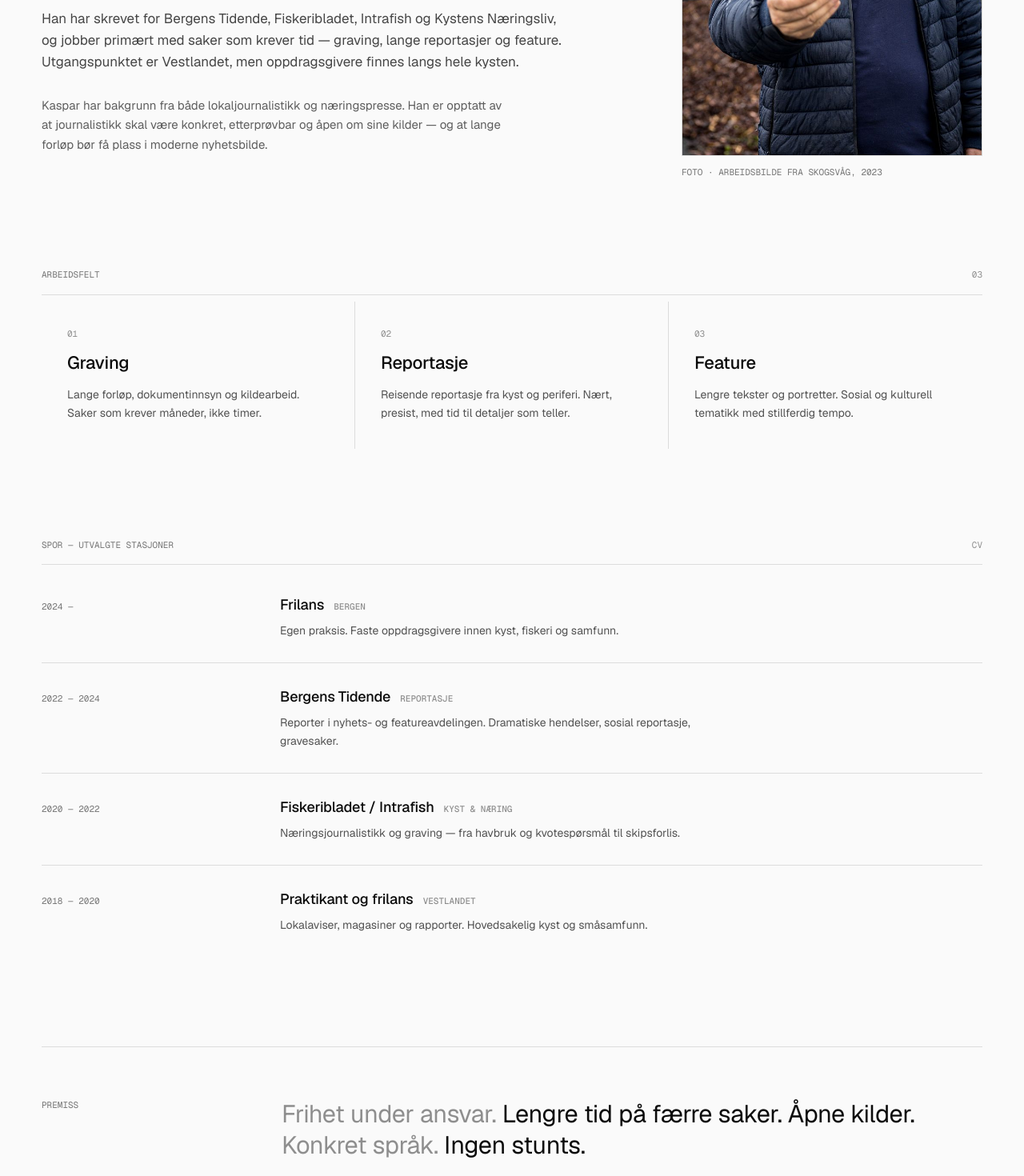
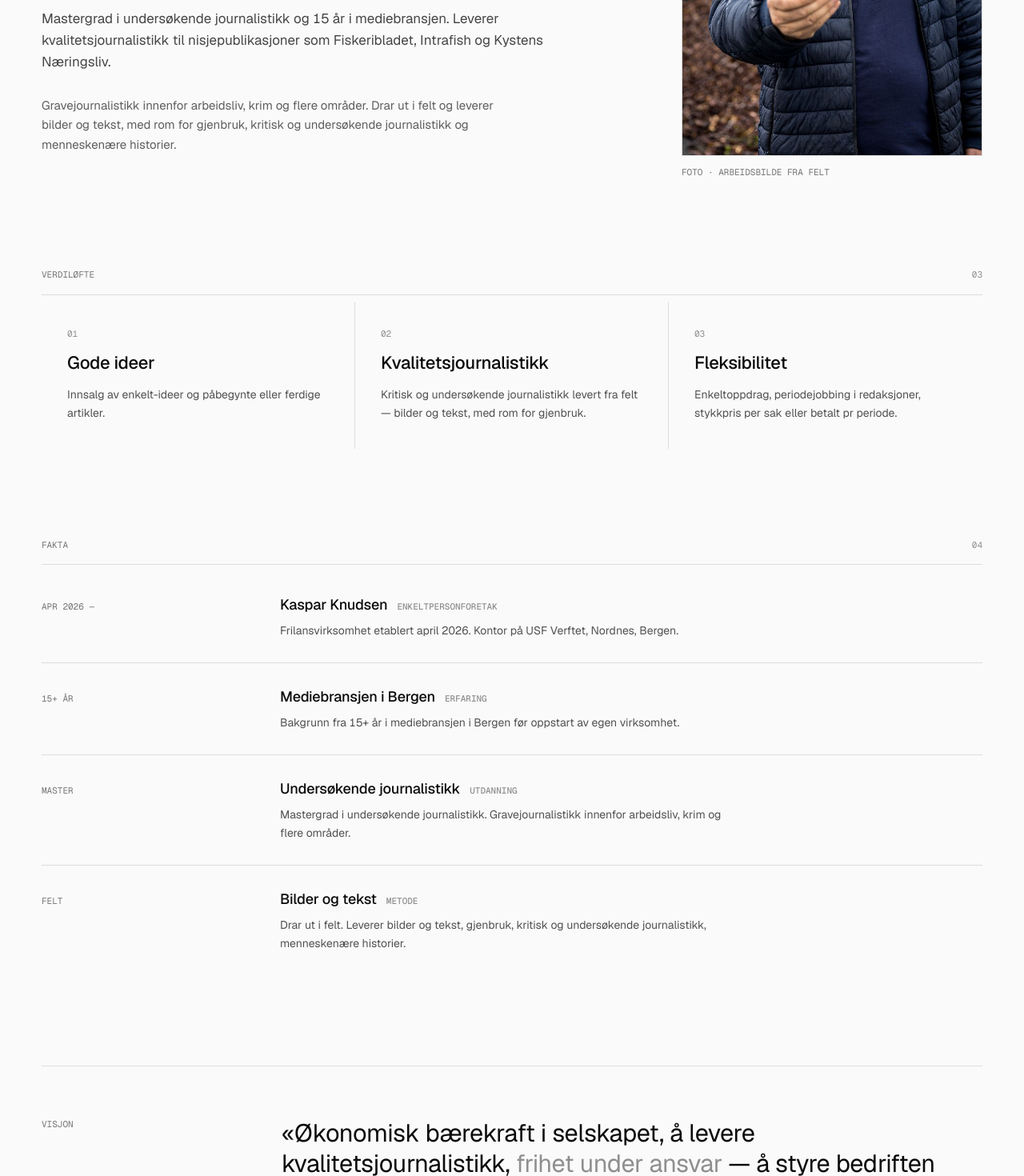
Before and after one commit to shauge2206/kaspar-frilans, a Next.js app: page /om in a window 1280 px wide. Shown: the part 500-1970 px from the top of the page at 80% size. Built offline with nearby package versions, Linux system fonts and the light colour scheme.

Commit message:
Sweep invented Kaspar-voice copy; replace with business-plan facts

```diff
--- a/src/app/kontakt/page.tsx
+++ b/src/app/kontakt/page.tsx
@@ -16,7 +16,7 @@ export default function KontaktPage() {
           <span aria-hidden className="inline-block h-px w-8 bg-ink/40" />
           <span>Kontakt</span>
           <span aria-hidden className="dot-divider" />
-          <span>Bergen — Vestland</span>
+          <span>USF Verftet — Bergen</span>
         </div>
 
         <div className="mt-10 grid grid-cols-12 gap-6">
@@ -32,13 +32,8 @@ export default function KontaktPage() {
                 as="p"
                 className="max-w-[56ch] text-[17px] leading-[1.6] text-ink/75"
               >
-                Skriv noen linjer om hva saken handler om — gjerne med
-                bakgrunn, frist og hvilken publikasjon den eventuelt er
-                tiltenkt. Svar vanligvis innen et par dager.
-              </RevealItem>
-              <RevealItem className="font-mono text-[12px] uppercase tracking-[0.18em] text-ink/70">
-                For tips som krever fortrolighet — bruk Signal:{" "}
-                <span className="text-ink">+47 920 00 000</span>
+                Ta kontakt om enkelt-ideer, påbegynte eller ferdige
+                artikler, enkeltoppdrag eller periodejobbing i redaksjoner.
               </RevealItem>
             </RevealGroup>
           </div>
@@ -57,28 +52,16 @@ export default function KontaktPage() {
                     </a>
                   </dd>
                 </div>
-                <div>
-                  <dt>Telefon</dt>
-                  <dd className="mt-1 tabular text-[14px] tracking-normal text-ink">
-                    +47 920 00 000
+                <div className="col-span-2">
+                  <dt>Adresse</dt>
+                  <dd className="mt-1 text-[14px] tracking-normal text-ink">
+                    USF Verftet, Nordnes, Bergen
                   </dd>
                 </div>
-                <div>
-                  <dt>Signal</dt>
-                  <dd className="mt-1 tabular text-[14px] tracking-normal text-ink">
-                    +47 920 00 000
-                  </dd>
-                </div>
-                <div>
-                  <dt>Org.nr</dt>
-                  <dd className="mt-1 tabular text-[14px] tracking-normal text-ink">
-                    928 482 731
-                  </dd>
-                </div>
-                <div>
-                  <dt>Adresse</dt>
+                <div className="col-span-2">
+                  <dt>Foretak</dt>
                   <dd className="mt-1 text-[14px] tracking-normal text-ink">
-                    Bergen, NO
+                    Enkeltpersonforetak
                   </dd>
                 </div>
               </dl>
@@ -113,20 +96,20 @@ export default function KontaktPage() {
           </div>
           <div className="col-span-12 sm:col-span-9">
             <FaqItem
-              q="Tar du oppdrag utenfor Vestlandet?"
-              a="Ja — kysten er hovedfeltet, men jeg reiser gjerne for oppdrag som passer profilen."
+              q="Hva slags oppdrag tar du?"
+              a="Innsalg av enkelt-ideer, innsalg av påbegynte eller ferdige artikler, enkeltoppdrag og periodejobbing i redaksjoner."
             />
             <FaqItem
-              q="Hvilke formater jobber du i?"
-              a="Tekst først. Av og til lyd og foto i kombinasjon — alltid i samarbeid med foto- og lydprodusenter."
+              q="Hva er fagfeltet?"
+              a="Gravejournalistikk innenfor arbeidsliv, krim og flere områder. Mastergrad i undersøkende journalistikk."
             />
             <FaqItem
-              q="Hvordan håndterer du fortrolige kilder?"
-              a="Pressetisk kildevern står over alt annet. Sensitive tips bør sendes via Signal."
+              q="Hvilke publikasjoner leverer du til?"
+              a="Nisjepublikasjoner som Fiskeribladet, Intrafish og Kystens Næringsliv."
             />
             <FaqItem
               q="Pris?"
-              a="Avtales per oppdrag. Faktura via egen virksomhet."
+              a="Stykkpris per sak og betalt pr periode."
             />
           </div>
         </div>
--- a/src/app/layout.tsx
+++ b/src/app/layout.tsx
@@ -24,13 +24,13 @@ export const metadata: Metadata = {
     template: "%s · Kaspar Knudsen",
   },
   description:
-    "Frilansjournalist i Bergen. Gravesaker, reportasje og feature — med fokus på kyst, fiskeri og samfunn.",
+    "Frilansjournalist i Bergen med base på USF Verftet. Mastergrad i undersøkende journalistikk. Leverer til Fiskeribladet, Intrafish og Kystens Næringsliv.",
   applicationName: "Kaspar Knudsen",
   authors: [{ name: "Kaspar Knudsen" }],
   openGraph: {
     title: "Kaspar Knudsen — Frilansjournalist",
     description:
-      "Frilansjournalist i Bergen. Gravesaker, reportasje og feature.",
+      "Frilansjournalist i Bergen. Mastergrad i undersøkende journalistikk.",
     locale: "nb_NO",
     type: "website",
   },
--- a/src/app/om/page.tsx
+++ b/src/app/om/page.tsx
@@ -6,51 +6,51 @@ import { TransitionLink } from "@/components/TransitionLink";
 export const metadata: Metadata = {
   title: "Om",
   description:
-    "Om Kaspar Knudsen — frilansjournalist i Bergen med fokus på kyst, fiskeri og samfunn.",
+    "Om Kaspar Knudsen — frilansjournalist i Bergen. Mastergrad i undersøkende journalistikk og 15 år i mediebransjen.",
 };
 
-const TIMELINE = [
+const FAKTA = [
   {
-    year: "2024 —",
-    label: "Frilans",
-    place: "Bergen",
-    body: "Egen praksis. Faste oppdragsgivere innen kyst, fiskeri og samfunn.",
+    year: "Apr 2026 —",
+    label: "Kaspar Knudsen",
+    place: "Enkeltpersonforetak",
+    body: "Frilansvirksomhet etablert april 2026. Kontor på USF Verftet, Nordnes, Bergen.",
   },
   {
-    year: "2022 — 2024",
-    label: "Bergens Tidende",
-    place: "Reportasje",
-    body: "Reporter i nyhets- og featureavdelingen. Dramatiske hendelser, sosial reportasje, gravesaker.",
+    year: "15+ år",
+    label: "Mediebransjen i Bergen",
+    place: "Erfaring",
+    body: "Bakgrunn fra 15+ år i mediebransjen i Bergen før oppstart av egen virksomhet.",
   },
   {
-    year: "2020 — 2022",
-    label: "Fiskeribladet / Intrafish",
-    place: "Kyst & næring",
-    body: "Næringsjournalistikk og graving — fra havbruk og kvotespørsmål til skipsforlis.",
+    year: "Master",
+    label: "Undersøkende journalistikk",
+    place: "Utdanning",
+    body: "Mastergrad i undersøkende journalistikk. Gravejournalistikk innenfor arbeidsliv, krim og flere områder.",
   },
   {
-    year: "2018 — 2020",
-    label: "Praktikant og frilans",
-    place: "Vestlandet",
-    body: "Lokalaviser, magasiner og rapporter. Hovedsakelig kyst og småsamfunn.",
+    year: "Felt",
+    label: "Bilder og tekst",
+    place: "Metode",
+    body: "Drar ut i felt. Leverer bilder og tekst, gjenbruk, kritisk og undersøkende journalistikk, menneskenære historier.",
   },
 ];
 
 const FOKUS = [
   {
     n: "01",
-    title: "Graving",
-    body: "Lange forløp, dokumentinnsyn og kildearbeid. Saker som krever måneder, ikke timer.",
+    title: "Gode ideer",
+    body: "Innsalg av enkelt-ideer og påbegynte eller ferdige artikler.",
   },
   {
     n: "02",
-    title: "Reportasje",
-    body: "Reisende reportasje fra kyst og periferi. Nært, presist, med tid til detaljer som teller.",
+    title: "Kvalitetsjournalistikk",
+    body: "Kritisk og undersøkende journalistikk levert fra felt — bilder og tekst, med rom for gjenbruk.",
   },
   {
     n: "03",
-    title: "Feature",
-    body: "Lengre tekster og portretter. Sosial og kulturell tematikk med stillferdig tempo.",
+    title: "Fleksibilitet",
+    body: "Enkeltoppdrag, periodejobbing i redaksjoner, stykkpris per sak eller betalt pr periode.",
   },
 ];
 
@@ -62,7 +62,7 @@ export default function OmPage() {
           <span aria-hidden className="inline-block h-px w-8 bg-ink/40" />
           <span>Profil</span>
           <span aria-hidden className="dot-divider" />
-          <span className="tabular">Etabl. 2018</span>
+          <span className="tabular">Etabl. april 2026</span>
         </div>
 
         <div className="mt-10 grid grid-cols-12 gap-6">
@@ -72,26 +72,26 @@ export default function OmPage() {
                 as="h1"
                 className="text-[clamp(2.4rem,6vw,4.6rem)] font-medium leading-[0.98] tracking-[-0.03em]"
               >
-                Kaspar Knudsen er en frilansjournalist basert i Bergen,
-                med kysten som arbeidsfelt.
+                Kaspar Knudsen er frilansjournalist i Bergen
+                med kontor på USF Verftet, Nordnes.
               </RevealItem>
               <RevealItem
                 as="p"
                 className="max-w-[58ch] text-[17px] leading-[1.6] text-ink/75"
               >
-                Han har skrevet for Bergens Tidende, Fiskeribladet, Intrafish
-                og Kystens Næringsliv, og jobber primært med saker som krever
-                tid — graving, lange reportasjer og feature. Utgangspunktet er
-                Vestlandet, men oppdragsgivere finnes langs hele kysten.
+                Mastergrad i undersøkende journalistikk og 15 år i
+                mediebransjen. Leverer kvalitetsjournalistikk til
+                nisjepublikasjoner som Fiskeribladet, Intrafish og Kystens
+                Næringsliv.
               </RevealItem>
               <RevealItem
                 as="p"
                 className="max-w-[58ch] text-[15px] leading-[1.65] text-ink/65"
               >
-                Kaspar har bakgrunn fra både lokaljournalistikk og
-                næringspresse. Han er opptatt av at journalistikk skal være
-                konkret, etterprøvbar og åpen om sine kilder — og at lange
-                forløp bør få plass i moderne nyhetsbilde.
+                Gravejournalistikk innenfor arbeidsliv, krim og flere
+                områder. Drar ut i felt og leverer bilder og tekst, med rom
+                for gjenbruk, kritisk og undersøkende journalistikk og
+                menneskenære historier.
               </RevealItem>
             </RevealGroup>
           </div>
@@ -108,7 +108,7 @@ export default function OmPage() {
                 />
               </div>
               <p className="mt-3 font-mono text-[11px] uppercase tracking-[0.16em] text-ink/55">
-                Foto · arbeidsbilde fra Skogsvåg, 2023
+                Foto · arbeidsbilde fra felt
               </p>
             </FadeIn>
           </div>
@@ -119,7 +119,7 @@ export default function OmPage() {
       <section className="mx-auto mt-28 max-w-[1240px] px-5 sm:px-8">
         <div className="flex items-center justify-between border-b border-hairline pb-4">
           <h2 className="font-mono text-[11px] uppercase tracking-[0.22em] text-ink/55">
-            Arbeidsfelt
+            Verdiløfte
           </h2>
           <span className="font-mono text-[11px] tabular uppercase tracking-[0.16em] text-ink/45">
             03
@@ -142,19 +142,19 @@ export default function OmPage() {
         </div>
       </section>
 
-      {/* timeline */}
+      {/* fakta */}
       <section className="mx-auto mt-28 max-w-[1240px] px-5 sm:px-8">
         <div className="flex items-center justify-between border-b border-hairline pb-4">
           <h2 className="font-mono text-[11px] uppercase tracking-[0.22em] text-ink/55">
-            Spor — utvalgte stasjoner
+            Fakta
           </h2>
           <span className="font-mono text-[11px] tabular uppercase tracking-[0.16em] text-ink/45">
-            CV
+            04
           </span>
         </div>
 
         <ol className="mt-2 divide-y divide-hairline">
-          {TIMELINE.map((t) => (
+          {FAKTA.map((t) => (
             <li key={t.year} className="grid grid-cols-12 items-baseline gap-4 py-7">
               <span className="col-span-12 font-mono text-[11px] tabular uppercase tracking-[0.16em] text-ink/55 sm:col-span-3">
                 {t.year}
@@ -181,15 +181,15 @@ export default function OmPage() {
           <div className="grid grid-cols-12 gap-6 border-y border-hairline py-16">
             <div className="col-span-12 sm:col-span-3">
               <p className="font-mono text-[11px] uppercase tracking-[0.22em] text-ink/55">
-                Premiss
+                Visjon
               </p>
             </div>
             <div className="col-span-12 sm:col-span-9">
               <p className="text-[clamp(1.4rem,2.4vw,2rem)] leading-[1.25] tracking-[-0.012em]">
-                <span className="text-ink/45">Frihet under ansvar.</span>{" "}
-                Lengre tid på færre saker. Åpne kilder.{" "}
-                <span className="text-ink/45">Konkret språk.</span>{" "}
-                Ingen stunts.
+                «Økonomisk bærekraft i selskapet, å levere
+                kvalitetsjournalistikk,{" "}
+                <span className="text-ink/45">frihet under ansvar</span> — å
+                styre bedriften selv»
               </p>
             </div>
           </div>
--- a/src/app/page.tsx
+++ b/src/app/page.tsx
@@ -16,9 +16,9 @@ export default function Home() {
         <div className="mx-auto grid max-w-[1240px] grid-cols-12 gap-6 px-5 pb-16 pt-12 sm:px-8 sm:pt-20">
           <div className="col-span-12 flex items-center gap-3 font-mono text-[11px] uppercase tracking-[0.22em] text-ink/55">
             <span aria-hidden className="inline-block h-px w-8 bg-ink/40" />
-            <span className="tabular">N 60° 23′ — Bergen, NO</span>
+            <span className="tabular">USF Verftet — Nordnes, Bergen</span>
             <span aria-hidden className="dot-divider" />
-            <span>Frilansjournalist siden 2018</span>
+            <span>Frilansjournalist</span>
           </div>
 
           <div className="col-span-12 mt-8 sm:col-span-9">
@@ -29,16 +29,15 @@ export default function Home() {
               >
                 Kaspar Knudsen.
                 <br />
-                <span className="text-ink/45">Reporter med kystlinje.</span>
+                <span className="text-ink/45">Frilansjournalist i Bergen.</span>
               </RevealItem>
               <RevealItem
                 as="p"
                 className="max-w-[44ch] text-[17px] leading-[1.55] text-ink/75"
               >
-                Gravesaker, reportasje og feature — med utgangspunkt i kyst,
-                fiskeri og samfunnsforhold. Skriver fast for Fiskeribladet,
-                Intrafish og Kystens Næringsliv, og jobber prosjektbasert med
-                publikasjoner som Bergens Tidende.
+                Frilansjournalist med base på USF Verftet, Bergen. Mastergrad
+                i undersøkende journalistikk. Leverer til Fiskeribladet,
+                Intrafish og Kystens Næringsliv.
               </RevealItem>
 
               <RevealItem className="flex flex-wrap items-center gap-3 pt-2">
@@ -69,19 +68,16 @@ export default function Home() {
             <FadeIn delay={0.15}>
               <dl className="space-y-5 border-l border-hairline pl-4 font-mono text-[11px] uppercase tracking-[0.16em] text-ink/55">
                 <div>
-                  <dt>Område</dt>
-                  <dd className="mt-1 text-ink">Kyst · Fiskeri · Samfunn</dd>
+                  <dt>Fagfelt</dt>
+                  <dd className="mt-1 text-ink">Undersøkende journalistikk</dd>
                 </div>
                 <div>
-                  <dt>Sjanger</dt>
-                  <dd className="mt-1 text-ink">Graving · Reportasje · Feature</dd>
+                  <dt>Utdanning</dt>
+                  <dd className="mt-1 text-ink">Mastergrad</dd>
                 </div>
                 <div>
-                  <dt>Status</dt>
-                  <dd className="mt-1 flex items-center gap-2 text-ink">
-                    <span className="inline-block h-1.5 w-1.5 animate-pulse bg-ink" />
-                    Tilgjengelig for oppdrag
-                  </dd>
+                  <dt>Erfaring</dt>
+                  <dd className="mt-1 text-ink">15+ år i mediebransjen</dd>
                 </div>
               </dl>
             </FadeIn>
@@ -196,13 +192,11 @@ export default function Home() {
 
       {/* publications strip */}
       <section className="border-y border-hairline bg-paper">
-        <div className="mx-auto grid max-w-[1240px] grid-cols-2 divide-x divide-hairline px-5 py-10 sm:grid-cols-5 sm:px-8">
+        <div className="mx-auto grid max-w-[1240px] grid-cols-1 divide-x divide-hairline px-5 py-10 sm:grid-cols-3 sm:px-8">
           {[
             "Fiskeribladet",
             "Intrafish",
             "Kystens Næringsliv",
-            "Bergens Tidende",
-            "NRK",
           ].map((p) => (
             <div
               key={p}
@@ -219,11 +213,11 @@ export default function Home() {
         <div className="grid grid-cols-12 items-end gap-6">
           <div className="col-span-12 sm:col-span-8">
             <p className="font-mono text-[11px] uppercase tracking-[0.22em] text-ink/55">
-              Neste sak
+              Kontakt
             </p>
             <h2 className="mt-3 text-[clamp(2rem,4vw,3.4rem)] font-medium leading-[1.04] tracking-[-0.02em]">
-              Har du et tips, eller et oppdrag som krever{" "}
-              <span className="text-ink/45">tid og kildearbeid?</span>
+              Tips, oppdrag eller{" "}
+              <span className="text-ink/45">samarbeid?</span>
             </h2>
           </div>
           <div className="col-span-12 sm:col-span-4 sm:text-right">
@@ -233,7 +227,7 @@ export default function Home() {
               className="focus-ring inline-flex h-12 items-center bg-ink px-6 text-[13px] font-medium tracking-wide text-paper"
               ariaLabel="Til kontakt"
             >
-              Skriv til meg
+              Ta kontakt
               <span
                 aria-hidden
                 className="ml-3 inline-block h-1 w-1 translate-y-[0.5px] bg-paper"
--- a/src/app/saker/page.tsx
+++ b/src/app/saker/page.tsx
@@ -5,7 +5,7 @@ import { SakerIndex } from "@/components/SakerIndex";
 export const metadata: Metadata = {
   title: "Saker",
   description:
-    "Indeks over publiserte saker av Kaspar Knudsen — gravesaker, reportasje og feature.",
+    "Indeks over publiserte saker av Kaspar Knudsen — undersøkende journalistikk.",
 };
 
 export default function SakerPage() {
--- a/src/components/MarqueeRule.tsx
+++ b/src/components/MarqueeRule.tsx
@@ -3,13 +3,12 @@
 import { motion, useReducedMotion } from "motion/react";
 
 const TOKENS = [
-  "GRAVESAKER",
-  "REPORTASJE",
-  "FEATURE",
-  "KYST",
-  "FISKERI",
-  "SAMFUNN",
+  "UNDERSØKENDE JOURNALISTIKK",
+  "GRAVEJOURNALISTIKK",
+  "ARBEIDSLIV",
+  "KRIM",
   "BERGEN",
+  "USF VERFTET",
   "FRILANS",
 ];
 
```
Also changed, not shown: src/components/SiteFooter.tsx (+5 -7 lines).
